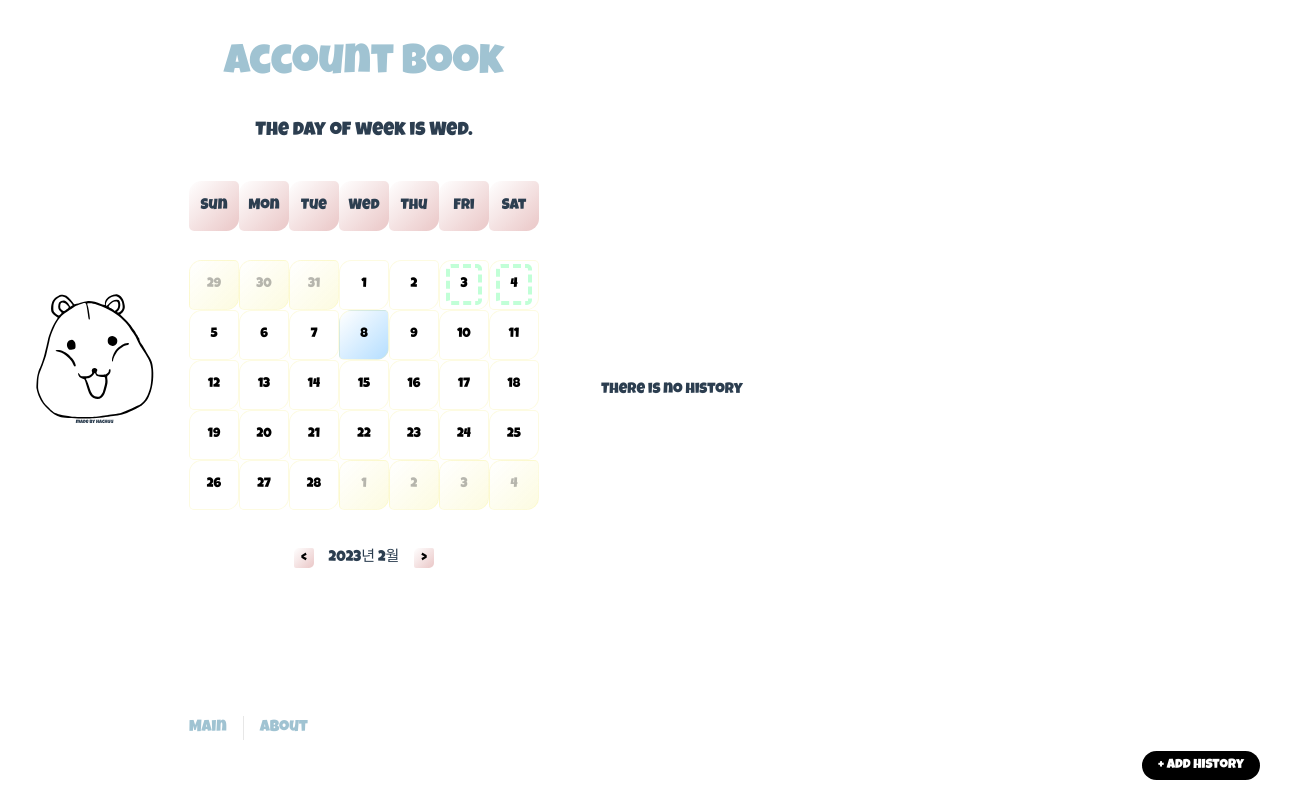
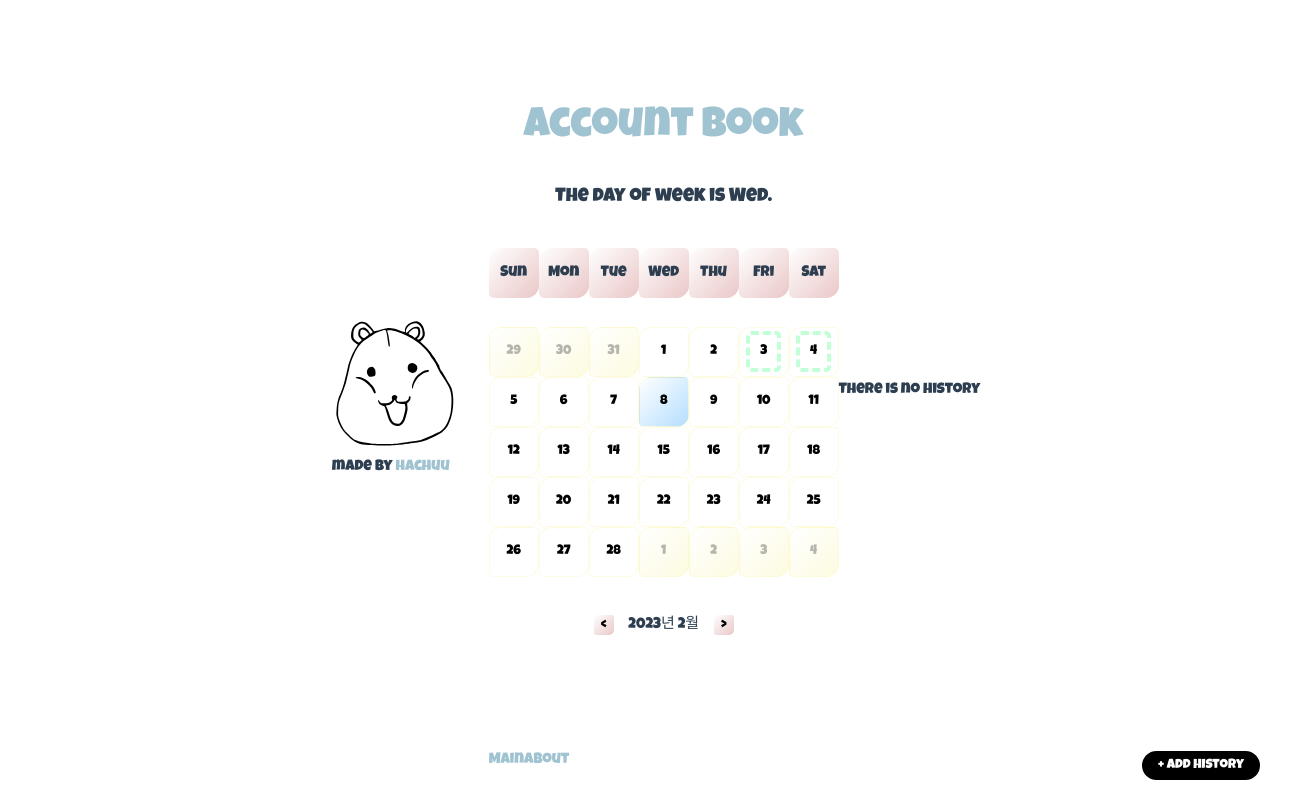
Before and after one commit to hachuu/vue3-account-book, a Vue app: page /history/1 in a window 1280 px wide. Shown: the whole page, 1312 px wide, since content can reach past the window. Built offline with nearby package versions, Linux system fonts and the light colour scheme; a web font is replaced by a local one.

Commit message:
flex 연습

```diff
--- a/src/App.vue
+++ b/src/App.vue
@@ -47,130 +47,156 @@ export default {
 @import './assets/main.scss';
 .view {
   display: flex;
-  flex-direction: column;
-  align-items: center;
-  justify-content: center;
-  height: 100vh;
-  width: 100vw;
-  background-color: var(--color-background);
+  flex-direction: row;
   .header {
-    line-height: 1.5;
-    max-height: 150vh;
-    // background-color: var(--color-background-soft);
-    border-radius: 1rem 0 0 1rem;
-    position: fixed;
-    .made__by {
-      margin: 0 0 2rem 0;
-      display: flex;
-      align-items: center;
-      justify-content: center;
-      flex-direction: column;
-      .made__by__link {
-        margin: 0 auto;
-        font-size: 0.3rem;
-        a {
-          color: var(--color-text);
-          text-decoration: none;
-          &:hover {
-            text-decoration: underline;
-          }
-        }
-      }
-    }
-  }
-
-  nav {
-    width: 100%;
-    font-size: 12px;
-    text-align: center;
-    margin-top: 2rem;
-  }
-
-  nav a.router-link-exact-active {
-    color: var(--color-border);
-  }
-
-  nav a.router-link-exact-active:hover {
-    background-color: transparent;
-  }
-
-  nav a {
-    display: inline-block;
-    padding: 0 1rem;
-    border-left: 1px solid var(--color-border);
-  }
-
-  nav a:first-of-type {
-    border: 0;
-  }
-
-  content {
-    max-height: 500px;
-  }
-
-  .body {
-
-  }
-}
-
-@media (min-width: 1024px) {
-  .view {
+    // position: fixed;
+    // left: 0;
     display: flex;
     flex-direction: row;
     align-items: center;
     justify-content: center;
-    // height: 100vh;
-    // width: 100vw;
-    background-color: var(--color-background);
-
-    .header {
-      flex: 1;
-      position: fixed;
-      top: 0;
-      left: 0;
-      height: 90vh;
-      width: 50%;
-      display: flex;
-      place-items: center;
-      padding-right: calc(var(--section-gap) / 2);
+    // space between
+    justify-content: space-between;
     .made__by {
       margin: 0 2rem 0 2rem;
-        flex-direction: column;
-        align-items: flex-start;
-        justify-content: flex-start;
-        .made__by__link {
-          display: block;
-          a {
-            color: var(--color-text);
-            text-decoration: none;
-            &:hover {
-              text-decoration: underline;
-            }
-          }
-        }
     }
     .wrapper {
       display: flex;
-        place-items: flex-start;
-        flex-wrap: wrap;
-        nav {
-          text-align: left;
-          margin-left: -1rem;
-          font-size: 1rem;
-          padding: 1rem 0;
-          margin-top: 1rem;
+      flex-direction: column;
     }
   }
-    }
-
   .body {
-      flex: 1;
-      width: 100%;
-      max-height: 90vh; /* header의 height값과 동일하게 설정 */
-      overflow-y: scroll;
-      justify-content: flex-start; /* 좌측으로 이동시키기 */
-      padding: 20px;
+    display: flex;
+    flex-direction: column;
+    justify-content: center;
   }
 }
-}
+// .view {
+//   display: flex;
+//   flex-direction: column;
+//   align-items: center;
+//   justify-content: center;
+//   height: 100vh;
+//   width: 100vw;
+//   background-color: var(--color-background);
+//   .header {
+//     line-height: 1.5;
+//     max-height: 150vh;
+//     // background-color: var(--color-background-soft);
+//     border-radius: 1rem 0 0 1rem;
+//     position: fixed;
+//     .made__by {
+//       margin: 0 0 2rem 0;
+//       display: flex;
+//       align-items: center;
+//       justify-content: center;
+//       flex-direction: column;
+//       .made__by__link {
+//         margin: 0 auto;
+//         font-size: 0.3rem;
+//         a {
+//           color: var(--color-text);
+//           text-decoration: none;
+//           &:hover {
+//             text-decoration: underline;
+//           }
+//         }
+//       }
+//     }
+//   }
+
+//   nav {
+//     width: 100%;
+//     font-size: 12px;
+//     text-align: center;
+//     margin-top: 2rem;
+//   }
+
+//   nav a.router-link-exact-active {
+//     color: var(--color-border);
+//   }
+
+//   nav a.router-link-exact-active:hover {
+//     background-color: transparent;
+//   }
+
+//   nav a {
+//     display: inline-block;
+//     padding: 0 1rem;
+//     border-left: 1px solid var(--color-border);
+//   }
+
+//   nav a:first-of-type {
+//     border: 0;
+//   }
+
+//   content {
+//     max-height: 500px;
+//   }
+
+//   .body {
+
+//   }
+// }
+
+// @media (min-width: 1024px) {
+//   .view {
+//     display: flex;
+//     flex-direction: row;
+//     align-items: center;
+//     justify-content: center;
+//     // height: 100vh;
+//     // width: 100vw;
+//     background-color: var(--color-background);
+
+//     .header {
+//       flex: 1;
+//       position: fixed;
+//       top: 0;
+//       left: 0;
+//       height: 90vh;
+//       width: 50%;
+//       display: flex;
+//       place-items: center;
+//       padding-right: calc(var(--section-gap) / 2);
+//       .made__by {
+//         margin: 0 2rem 0 2rem;
+//         flex-direction: column;
+//         align-items: flex-start;
+//         justify-content: flex-start;
+//         .made__by__link {
+//           display: block;
+//           a {
+//             color: var(--color-text);
+//             text-decoration: none;
+//             &:hover {
+//               text-decoration: underline;
+//             }
+//           }
+//         }
+//       }
+//       .wrapper {
+//         display: flex;
+//         place-items: flex-start;
+//         flex-wrap: wrap;
+//         nav {
+//           text-align: left;
+//           margin-left: -1rem;
+//           font-size: 1rem;
+//           padding: 1rem 0;
+//           margin-top: 1rem;
+//         }
+//       }
+//     }
+
+//     .body {
+//       flex: 1;
+//       width: 100%;
+//       max-height: 90vh; /* header의 height값과 동일하게 설정 */
+//       overflow-y: scroll;
+//       justify-content: flex-start; /* 좌측으로 이동시키기 */
+//       padding: 20px;
+//     }
+//   }
+// }
 </style>
--- a/src/assets/main.scss
+++ b/src/assets/main.scss
@@ -30,7 +30,7 @@ a,
   }
 
   #app {
-    display: grid;
+    display: flex;
     grid-template-columns: 1fr 1fr;
     padding: 0 2rem;
   }
--- a/src/views/PaymentView.vue
+++ b/src/views/PaymentView.vue
@@ -33,6 +33,6 @@
 
 <template>
   <main>
-    <PaymentHistory :date="date" v-if="date"/>
+    <PaymentHistory :date="date"/>
   </main>
 </template>
```
Lines whose indentation alone changed are shown as unchanged.
